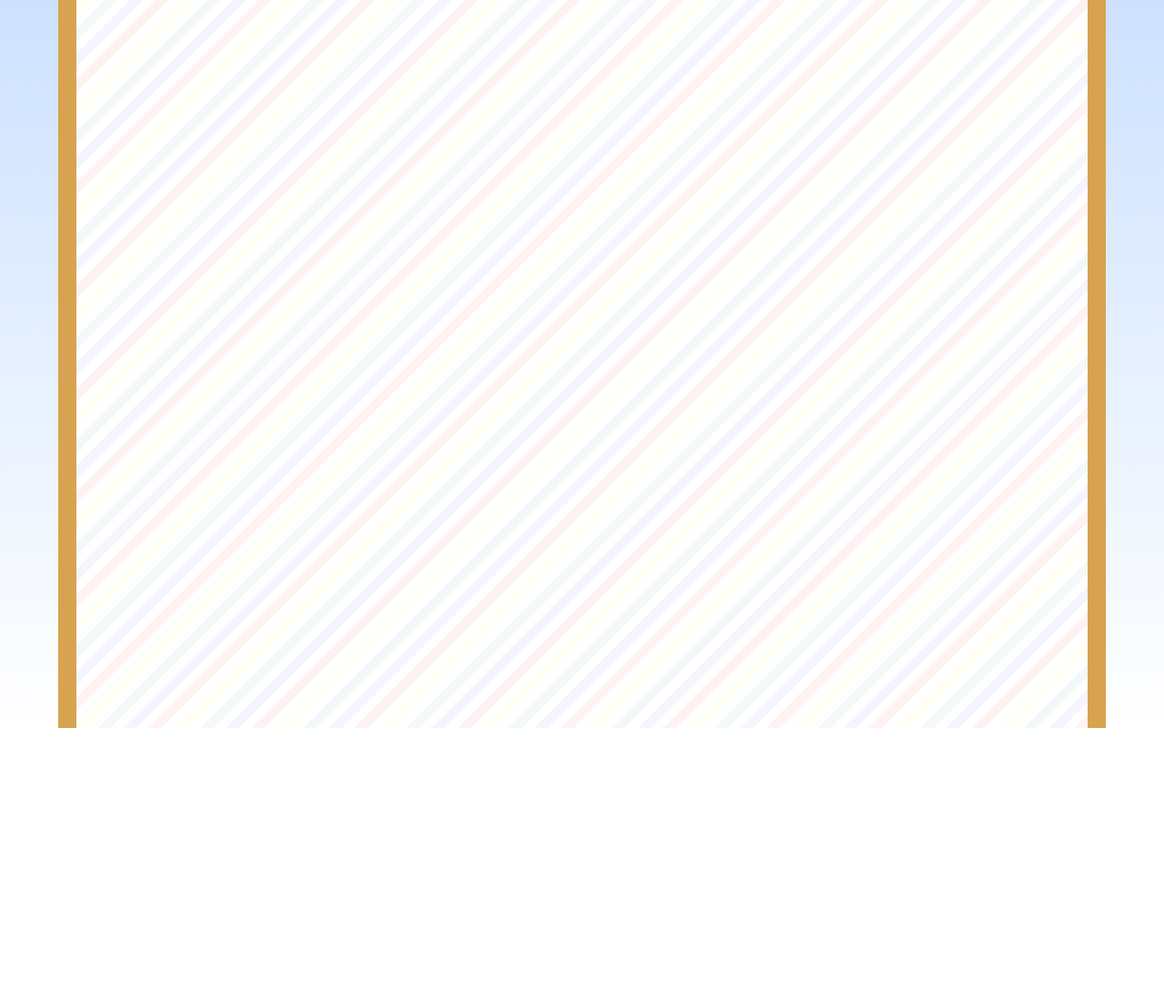
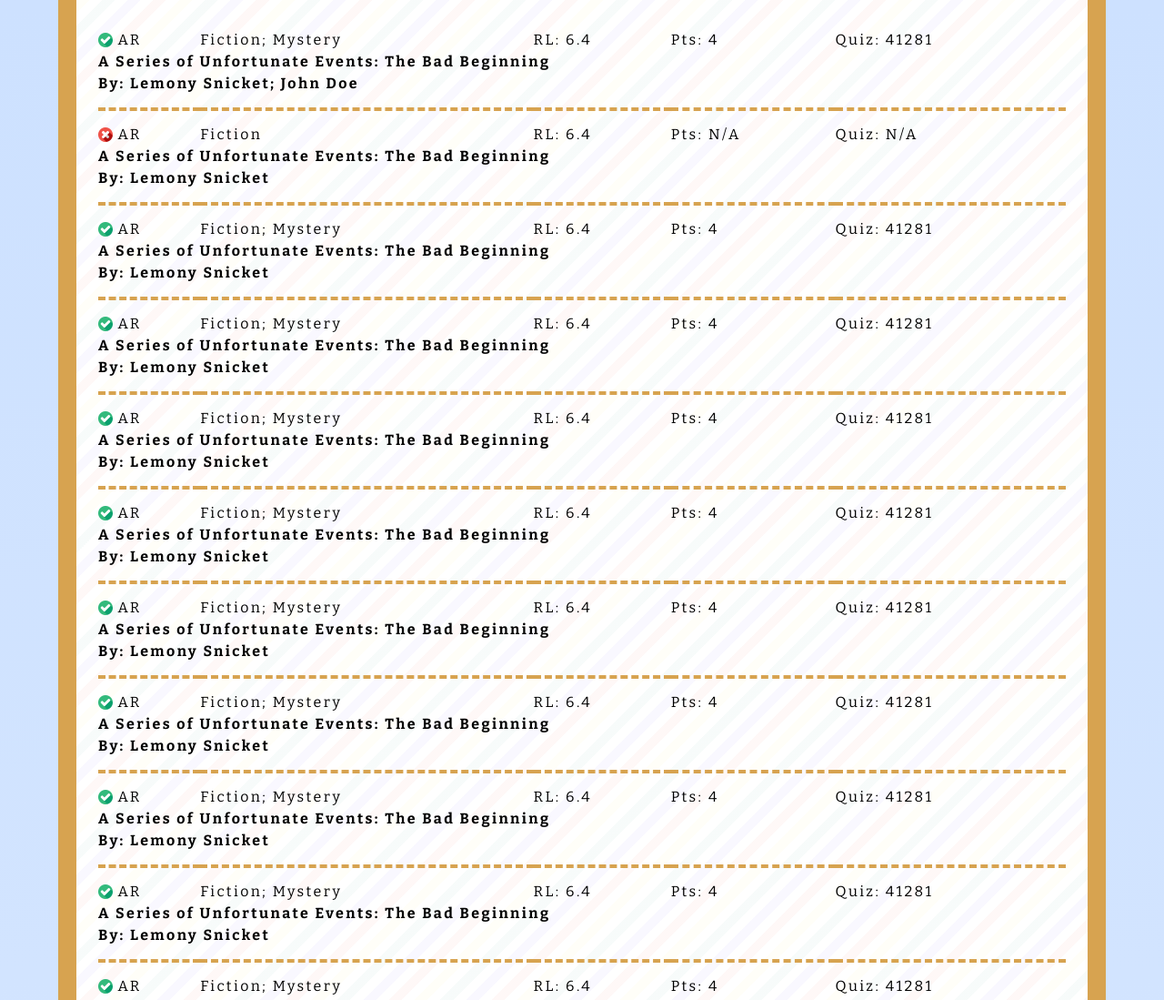
Before and after one commit to MrsMalorie/MrsMalorie.github.io, an Astro site: page /library in a window 1280 px wide. Shown: the top 1099 px of the page at 91% size. Before the commit the page ends 800 px from the top, so only its background shows below. Built offline with nearby package versions, Linux system fonts and the light colour scheme; Astro itself is replaced by a stand-in of ours.

Commit message:
Styles for Book Entries

```diff
--- /dev/null
+++ b/src/components/BookTable.tsx
@@ -0,0 +1,100 @@
+import { useState, useEffect } from "react"
+import type Book from "../types/Book"
+import LoadSpinner from "./LoadSpinner";
+
+export function BookRow({ book }: { book: Book }) {
+    const has_ar = book.ar_data != undefined;
+    const points = has_ar ? book.ar_data?.points : "N/A";
+    const quiz_id = has_ar ? book.ar_data?.quiz_id : "N/A";
+
+    return <>
+        <tr>
+            <td className="flex items-center">{has_ar
+                ? <img src="images/checked.webp" className="size-4" />
+                : <img src="images/cancel.webp" className="size-4" />
+            }&nbsp;AR</td>
+            <td>{book.genres.join("; ")}</td>
+            <td>RL:&nbsp;{book.reading_level}</td>
+            <td>Pts:&nbsp;{points}</td>
+            <td>Quiz:&nbsp;{quiz_id}</td>
+        </tr>
+        <tr>
+            <td colSpan={5} className="font-bold">{book.title}</td>
+        </tr>
+        <tr>
+            <td colSpan={5} className="font-bold">By:&nbsp;{book.authors.join("; ")}</td>
+        </tr>
+    </>
+}
+
+export default function BookTable() {
+    const [is_loading, setLoading] = useState<boolean>(true);
+    const [books, setBooks] = useState<Book[]>([]);
+
+    useEffect(() => {
+        let temp: Book[] = [{
+            title: "A Series of Unfortunate Events: The Bad Beginning",
+            authors: ["Lemony Snicket", "John Doe"],
+            genres: ["Fiction", "Mystery"],
+            reading_level: 6.4,
+            ar_data: {
+                points: 4,
+                quiz_id: 41281,
+            },
+        }, {
+            title: "A Series of Unfortunate Events: The Bad Beginning",
+            authors: ["Lemony Snicket"],
+            genres: ["Fiction"],
+            reading_level: 6.4,
+            ar_data: undefined,
+        }];
+
+        for (let i = 0; i < 100; ++i) {
+            temp.push({
+                title: "A Series of Unfortunate Events: The Bad Beginning",
+                authors: ["Lemony Snicket"],
+                genres: ["Fiction", "Mystery"],
+                reading_level: 6.4,
+                ar_data: {
+                    points: 4,
+                    quiz_id: 41281,
+                },
+            })
+        }
+        setBooks(temp);
+
+        setLoading(false);
+    }, []);
+
+    return <>
+        <div>
+
+        </div>
+
+        <div className="w-full px-6 py-8">
+            <LoadSpinner
+                is_loading={is_loading}
+                loaded_content={books.length > 0 ? (
+                    <table className="w-full">
+                        <tbody>
+                            {books.map((book: Book, index: number) => index > 0
+                            ? (<>
+                                <tr>
+                                    <td className="h-4"></td>
+                                </tr>
+                                <tr className="border-t-4 border-dashed border-[#d7a350]">
+                                    <td className="h-4"></td>
+                                </tr>
+                                <BookRow book={book} key={`Book-Row-${index}`} />
+                            </>) : (
+                                <BookRow book={book} key={`Book-Row-${index}`} />
+                            ))}
+                        </tbody>
+                    </table>
+                ) : (
+                    <div className="text-center">No Available Books...</div>
+                )}
+            />
+        </div>
+    </>
+}
--- /dev/null
+++ b/src/components/LoadSpinner.tsx
@@ -0,0 +1,22 @@
+import type { JSX } from "react";
+
+export interface LoadSpinnerProps {
+    is_loading: boolean;
+    loaded_content?: JSX.Element;
+};
+
+export default function LoadSpinner(props: LoadSpinnerProps) {
+    if (props.is_loading) {
+        return (
+            <div className="flex items-center mx-auto w-fit">
+                <div className={`
+                    animate-spin size-4 border-2 border-current mr-2
+                    border-t-transparent rounded-full
+                `}></div>
+                <p>Loading...</p>
+            </div>
+        );
+    }
+
+    return props.loaded_content;
+}
--- a/src/layouts/RootLayout.astro
+++ b/src/layouts/RootLayout.astro
@@ -27,6 +27,7 @@
     ],
     citations: [
         "Cross and Check icons created by Roundicons - Flaticon",
+        "Hotair Balloons and Cloud images taken from Canva",
     ],
     icon_path: "favicon.ico",
 };
--- a/src/pages/library/index.astro
+++ b/src/pages/library/index.astro
@@ -1,5 +1,6 @@
 ---
 import NavLayout from "../../layouts/NavLayout.astro";
+import BookTable from "../../components/BookTable";
 ---
 
 <NavLayout title="Library">
@@ -7,10 +8,10 @@
         <div
             class={`
                 min-h-[100vh] striped-background mx-[5%] border-x-20
-                border-x-[#d7a350] bg-blend-overlay bg-[#ffffffcc]
+                border-x-[#d7a350] bg-blend-overlay bg-[#ffffffdf]
             `}
         >
-
+            <BookTable client:load />
         </div>
     </main>
 </NavLayout>
```
Also changed, not shown: public/images/cancel.png (deleted), public/images/cancel.webp (added), public/images/checked.png (deleted), public/images/checked.webp (added).
